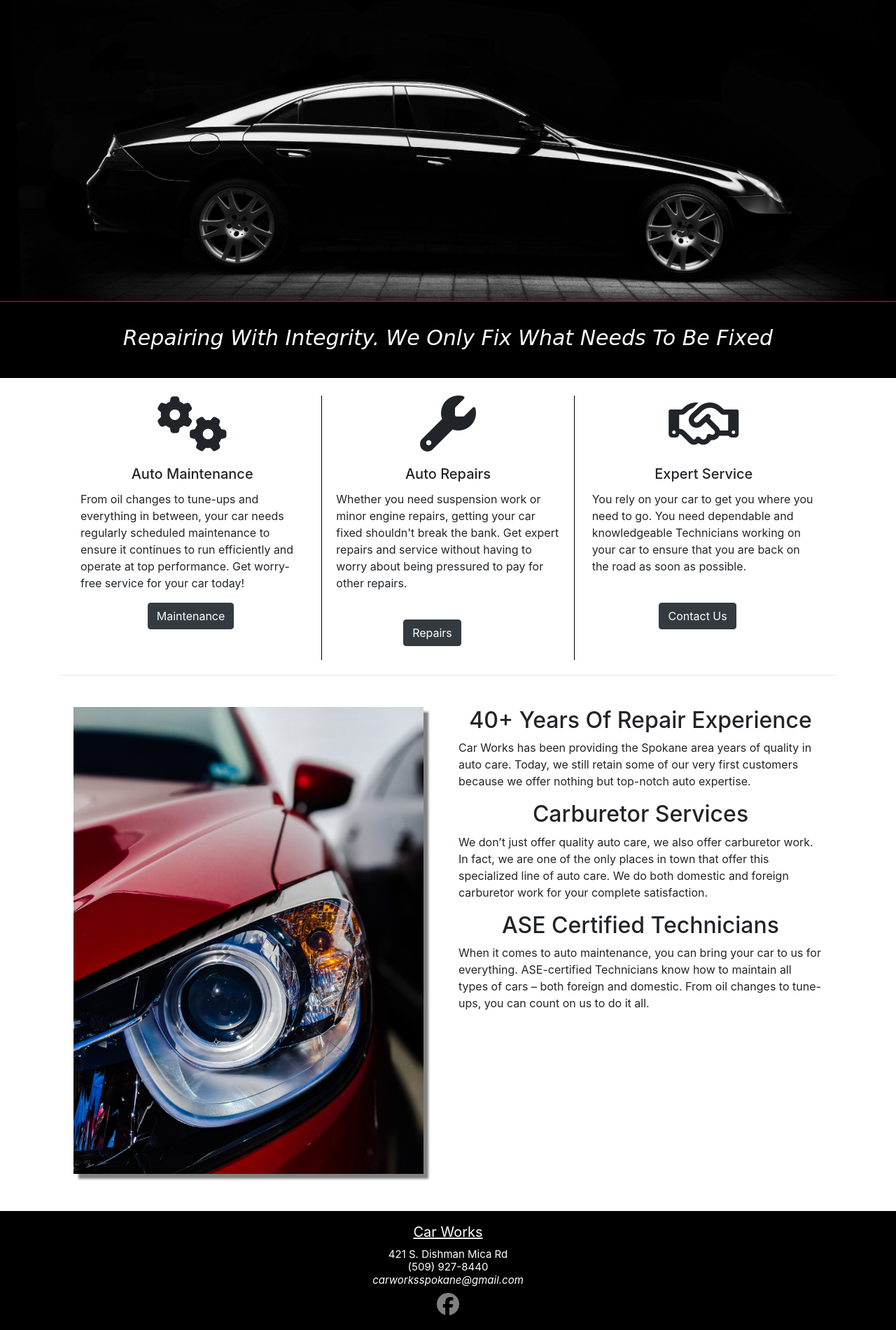
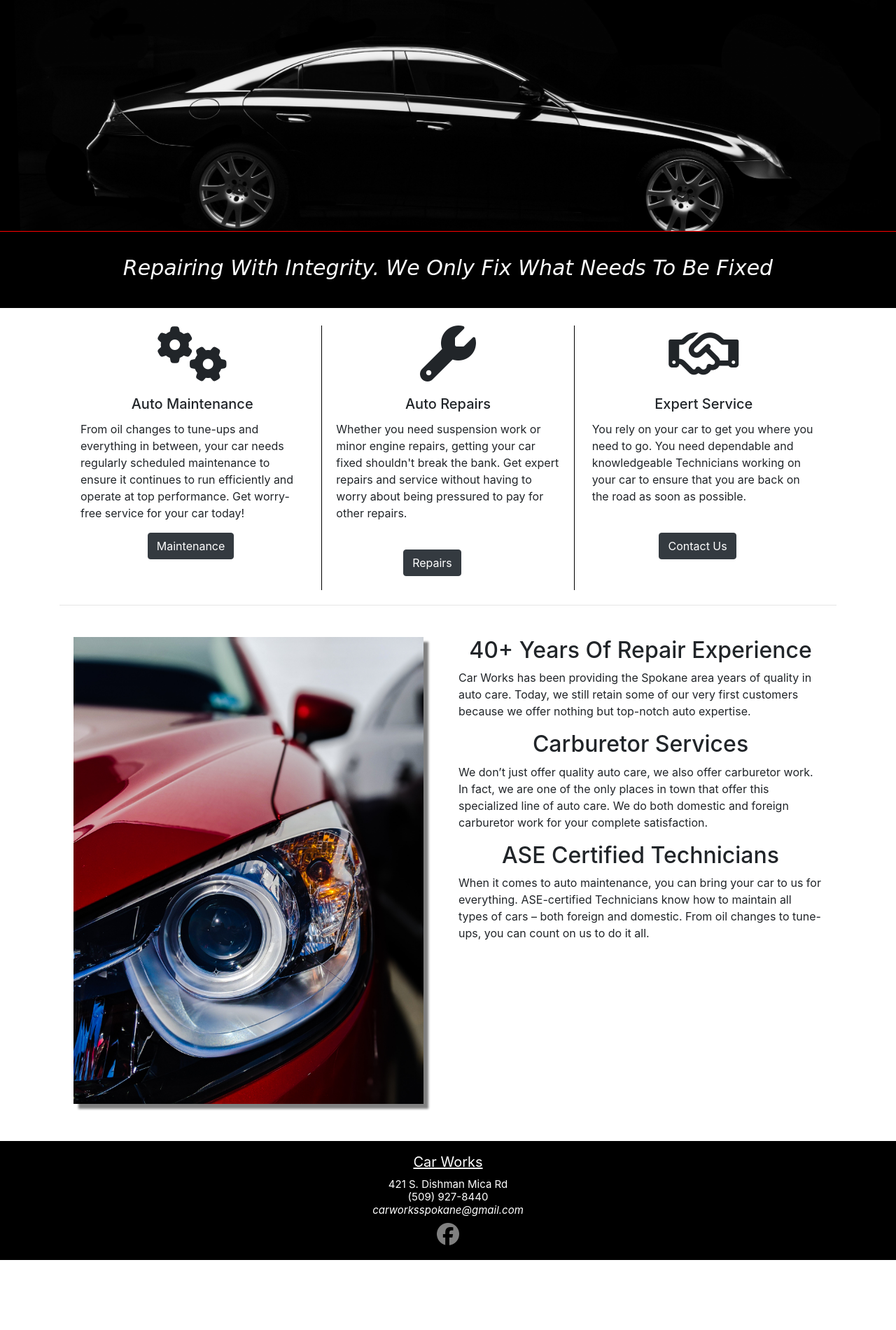
Before and after one commit to Jjjet1991/car-works, a plain HTML site: page index.html in a window 1280 px wide. Shown: the part 197-2097 px from the top of the page at 70% size. After the commit the page ends 1997 px from the top, so only its background shows below. Drawn offline with nearby package versions, Linux system fonts and the light colour scheme; a web font is replaced by a local one.

Commit message:
fixing hero image and fb link

```diff
--- a/css/carWorks.css
+++ b/css/carWorks.css
@@ -18,7 +18,7 @@
 .hero-image {
     background-image: url("blackCar.jpg"); /* The image used */
     background-color: #cccccc; /* Used if the image is unavailable */
-    height: 500px; /* You must set a specified height */
+    height: 400px; /* You must set a specified height */
     background-position: center; /* Center the image */
     background-repeat: no-repeat; /* Do not repeat the image */
     background-size: cover; /* Resize the background image to cover the entire container */
--- a/js/footer.js
+++ b/js/footer.js
@@ -12,7 +12,7 @@ class Footer extends HTMLElement {
       <p class="contact">421 S. Dishman Mica Rd</p>
       <p class="contact">(509) 927-8440</p>
       <p class="contact"><em>carworksspokane@gmail.com</em></p>
-      <a href="https://www.facebook.com/Car-Works-1540509986234813/"><i class="fa fa-facebook-official fa-2x" aria-hidden="true" style="color:gray"></i></a>
+      <a href="https://www.facebook.com/Car-Works-1540509986234813/" target="blank";><i class="fa fa-facebook-official fa-2x" aria-hidden="true" style="color:gray"></i></a>
      </div>
   </div>
 </footer>
```
